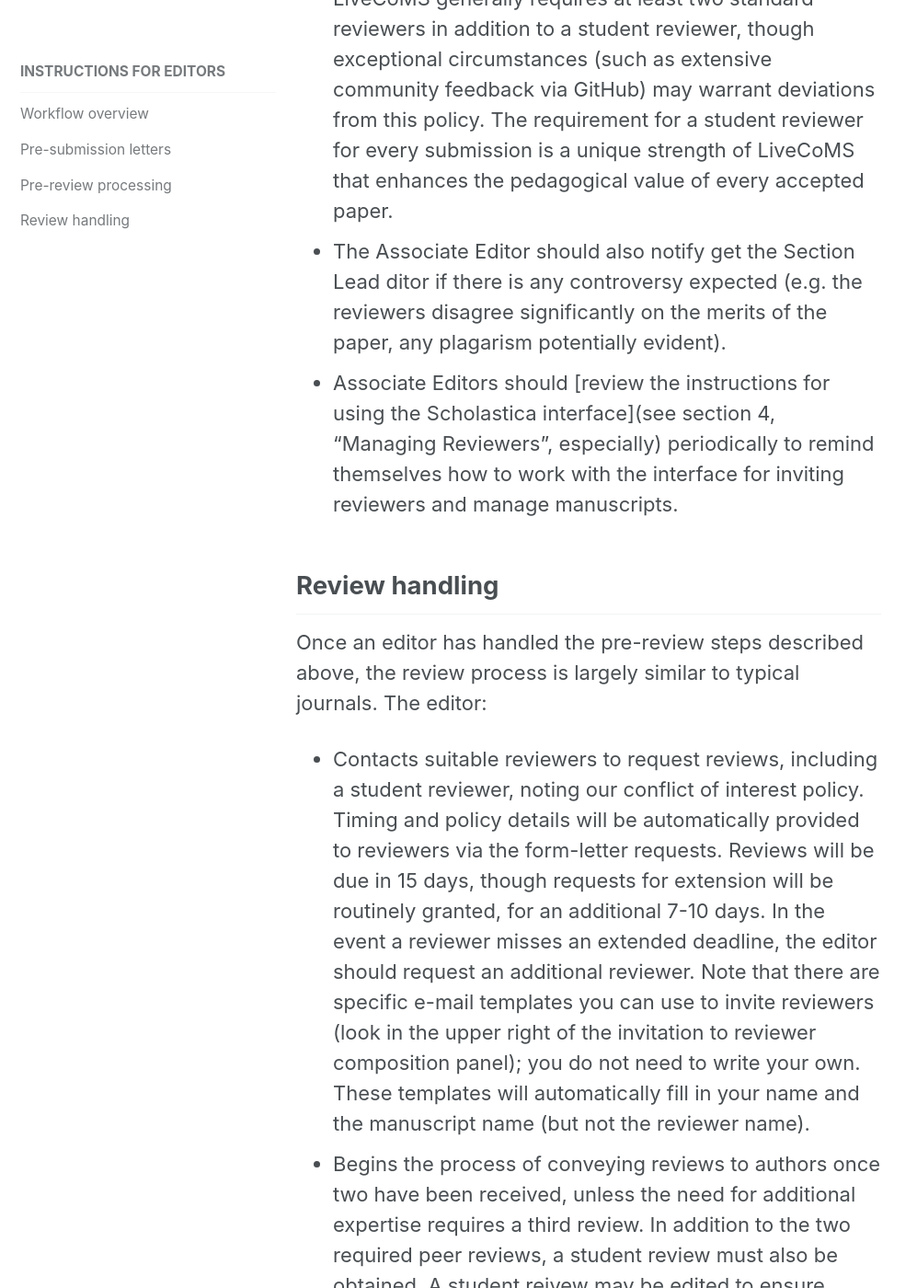
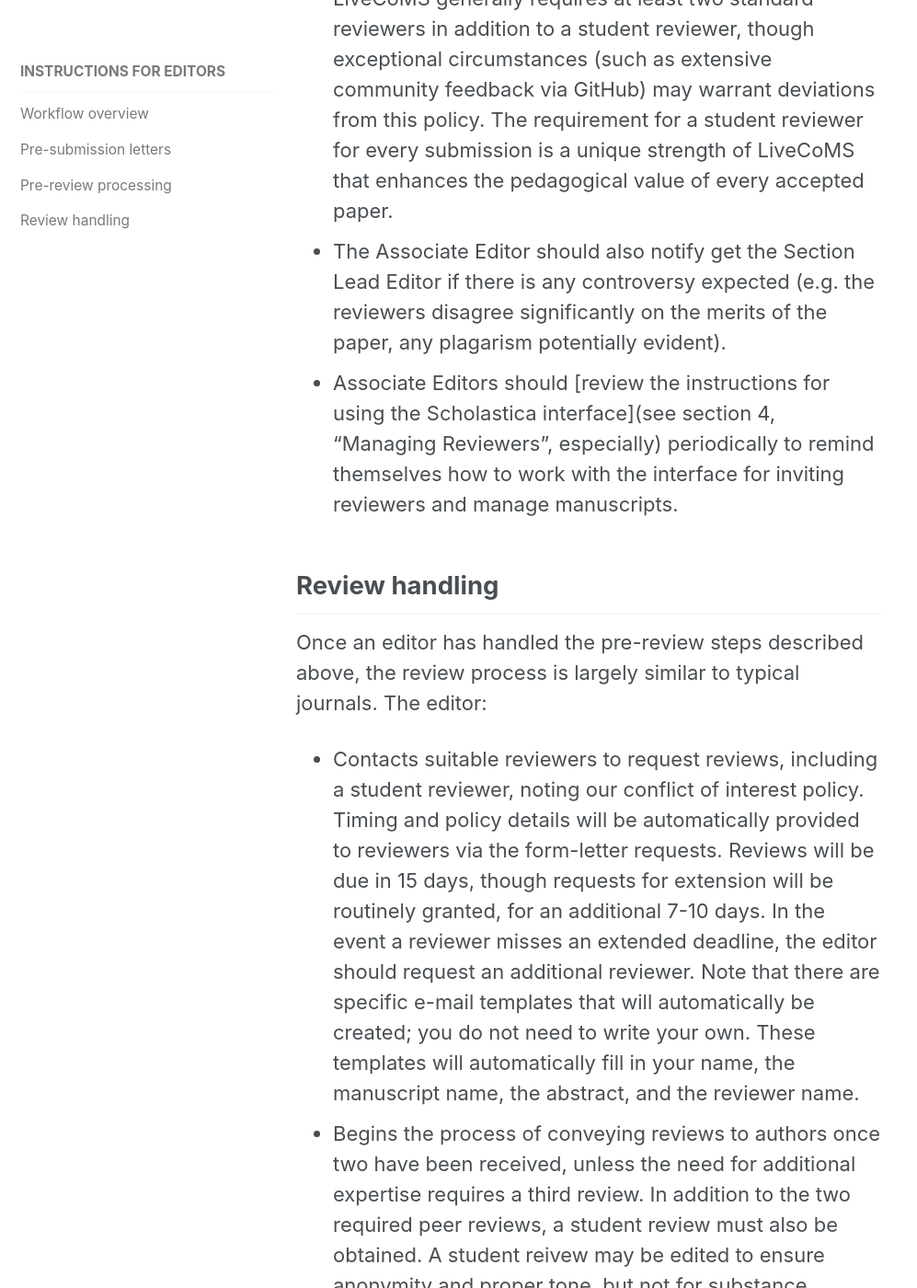
Before and after one commit to livecomsjournal/livecomsjournal.github.io, a Jekyll site: the page built from _editorial_policies/02_editor_instructions.md, in a window 1280 px wide and 1400 px high, scrolled down 3134 px. Shown: the whole window at 92% size, without its empty margins (0-997 px from the left). Built offline with Jekyll 4.4.1, drawn with Linux system fonts in a browser that asks for light colours; some of the changed text lies outside the part shown.

Commit message:
Update 02_editor_instructions.md
Updates with change to new site.

```diff
--- a/_editorial_policies/02_editor_instructions.md
+++ b/_editorial_policies/02_editor_instructions.md
@@ -36,7 +36,7 @@
 - Check to ensure that the manuscript has appropriate style, grammar, layout, and figure quality to be ready for editing, as in the [instructions for authors](https://livecomsjournal.github.io/authors/policies/). Remember, the journal will not be editing the manuscript, so you need to make a judgment call as to whether the manuscript is well-edited enough to proceed to review, or whether it will need revision for grammar or style *before* sending it for review to avoid wasting the time of the reviewers.
 - Identify suitable reviewers, who may include experts suggested by the authors, others in the field you already know of, or authors cited frequently in the article.
   LiveCoMS generally requires at least two standard reviewers in addition to a student reviewer, though exceptional circumstances (such as extensive community feedback via GitHub) may warrant deviations from this policy. The requirement for a student reviewer for every submission is a unique strength of LiveCoMS that enhances the pedagogical value of every accepted paper.
-- The Associate Editor should also notify get the Section Lead ditor if there is any controversy expected (e.g. the reviewers disagree significantly on the merits of the paper, any plagarism potentially evident).
+- The Associate Editor should also notify get the Section Lead Editor if there is any controversy expected (e.g. the reviewers disagree significantly on the merits of the paper, any plagarism potentially evident).
 -  Associate Editors should [review the instructions for using the Scholastica interface](see section 4, "Managing Reviewers", especially) periodically to remind themselves how to work with the interface for inviting reviewers and manage manuscripts.
 
 
@@ -44,7 +44,7 @@
 
 Once an editor has handled the pre-review steps described above, the review process is largely similar to typical journals. The editor:
 
-- Contacts suitable reviewers to request reviews, including a student reviewer, noting our conflict of interest policy. Timing and policy details will be automatically provided to reviewers via the form-letter requests.  Reviews will be due in 15 days, though requests for extension will be routinely granted, for an additional 7-10 days.  In the event a reviewer misses an extended deadline, the editor should request an additional reviewer.  Note that there are specific e-mail templates you can use to invite reviewers (look in the upper right of the invitation to reviewer composition panel); you do not need to write your own. These templates will automatically fill in your name and the manuscript name (but not the reviewer name).
+- Contacts suitable reviewers to request reviews, including a student reviewer, noting our conflict of interest policy. Timing and policy details will be automatically provided to reviewers via the form-letter requests.  Reviews will be due in 15 days, though requests for extension will be routinely granted, for an additional 7-10 days.  In the event a reviewer misses an extended deadline, the editor should request an additional reviewer.  Note that there are specific e-mail templates that will automatically be created; you do not need to write your own. These templates will automatically fill in your name, the manuscript name, the abstract, and the reviewer name.
 - Begins the process of conveying reviews to authors once two have been received, unless the need for additional expertise requires a third review. In addition to the two required peer reviews, a student review must also be obtained. A student reivew may be edited to ensure anonymity and proper tone, but not for substance.
 - Handles any potential conflict of interests disclosed by reviewers consistent with [editorial policy](https://livecomsjournal.github.io/policies/editorial_board/).
 - Makes reviewers aware of the [review criteria](https://livecomsjournal.github.io/policies/reviewer_information/), including category-specific review criteria.
@@ -73,7 +73,6 @@
    - The initial date can just be the year (that field is required for initial request), as it will be updated to be the final date when the issue is published.
 - The managing editors will provide the obtained DOI, issue and volume number to the author so they can include it in the ASAP version.
 - The editor ensures that the author goes through the [instructions for article preparation  post acceptance](https://livecomsjournal.github.io/authors/policies/#upon-acceptance).
-- The author provides the editor with the "lede", a 30 word summary of the article that will accompany the article in social media posts. The editor works with the author if the lede is not appropriate for the article, and when it is ready, the editor sends it to managing@livecomsjournal.org.
 - The editor verifies that the articles are properly named and in the `releases/` folder as described in the author instructions.
 - The managing editor posts the PDF as an ASAP article.
 - The managing editors will notify the authors articles that are posted as ASAP articles several weeks before the release of the next issue, to identify if there are any typo fixes, errors, added ciations the authors would like to make, and to notify the editor of their articles of changes. The authors will make these updates as pull requests through the website (no need to resubmit it through Scholastica at this point) no later than one week before the notified issue publication date, and put the new version pdf in the release folder as described in the authors instructions. If acceptable, the editor will notify the managing editors of the updated version. If not acceptable, the editor will work with the authors to address the issues. When ready, the managing editors will post it to the LiveCoMS site.
```
